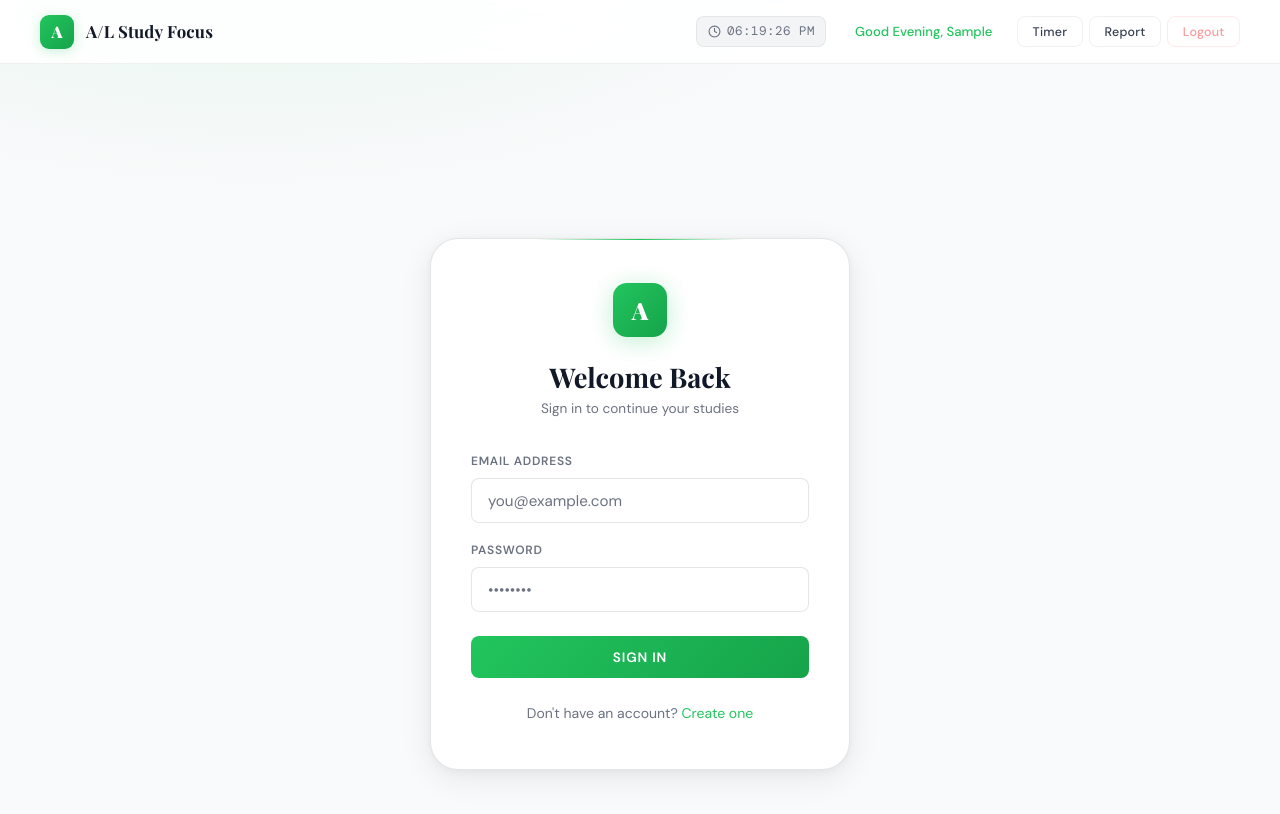
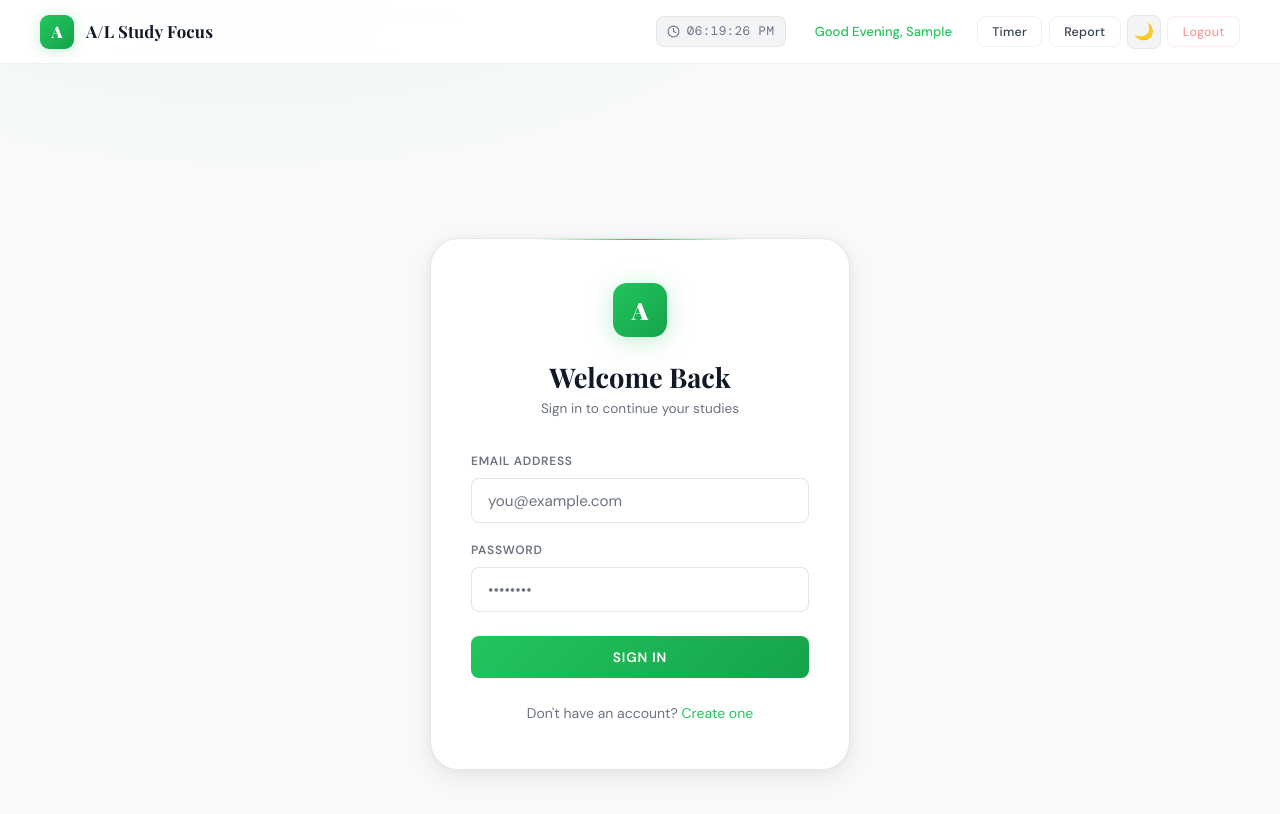
Before and after one commit to nipunnirman/A-L-Study-Focus, a React (Vite) app in the folder frontend/: page /login in a window 1280 px wide. Shown: the top 814 px of the page. Built offline with nearby package versions, Linux system fonts and the light colour scheme; no server answers; sample sign-in values are in the browser's storage.

Commit message:
feat: add dark mode toggle with localStorage persistence

```diff
--- a/frontend/src/App.jsx
+++ b/frontend/src/App.jsx
@@ -21,6 +21,22 @@ const PrivateRoute = ({ children }) => {
 const Navbar = () => {
   const { user, logout } = React.useContext(AuthContext);
   const [currentTime, setCurrentTime] = React.useState(new Date());
+  const [isDark, setIsDark] = React.useState(() => {
+    // Read saved preference on first load
+    const saved = localStorage.getItem('theme');
+    if (saved) return saved === 'dark';
+    // Default: follow system preference
+    return window.matchMedia('(prefers-color-scheme: dark)').matches;
+  });
+
+  React.useEffect(() => {
+    if (isDark) {
+      document.documentElement.classList.add('dark');
+    } else {
+      document.documentElement.classList.remove('dark');
+    }
+    localStorage.setItem('theme', isDark ? 'dark' : 'light');
+  }, [isDark]);
 
   React.useEffect(() => {
     const timer = setInterval(() => setCurrentTime(new Date()), 1000);
@@ -61,6 +77,13 @@ const Navbar = () => {
               </button>
             )}
           </NavLink>
+          <button
+              className="dark-toggle"
+              onClick={() => setIsDark(d => !d)}
+              title={isDark ? 'Switch to Light Mode' : 'Switch to Dark Mode'}
+            >
+              {isDark ? '☀️' : '🌙'}
+            </button>
           <button className="nav-btn nav-btn-logout" onClick={logout}>Logout</button>
         </div>
       )}
--- a/frontend/src/index.css
+++ b/frontend/src/index.css
@@ -1,5 +1,6 @@
 @import url('https://fonts.googleapis.com/css2?family=Playfair+Display:wght@400;700;900&family=DM+Sans:wght@300;400;500;600&family=DM+Mono:wght@400;500&display=swap');
 
+/* ───────────────────────────── LIGHT MODE (default) ───────────────────────────── */
 :root {
   --bg-void: #f9fafb;
   --bg-deep: #ffffff;
@@ -15,6 +16,10 @@
   --gold: #22c55e;
   --gold-light: #4ade80;
   --gold-dim: rgba(34,197,94,0.12);
+  --navbar-bg: rgba(255,255,255,0.9);
+  --shadow-card: 0 8px 32px rgba(0,0,0,0.08), 0 2px 8px rgba(0,0,0,0.04);
+  --progressbar-trail: rgba(0,0,0,0.06);
+
   --bio: #4ade80;
   --physics: #60a5fa;
   --chemistry: #f87171;
@@ -23,7 +28,6 @@
   --radius-md: 14px;
   --radius-lg: 20px;
   --radius-xl: 28px;
-  --shadow-card: 0 8px 32px rgba(0,0,0,0.08), 0 2px 8px rgba(0,0,0,0.04);
 
   font-family: 'DM Sans', system-ui, sans-serif;
   line-height: 1.6;
@@ -36,6 +40,28 @@
   -webkit-font-smoothing: antialiased;
 }
 
+/* ───────────────────────────── DARK MODE ───────────────────────────── */
+:root.dark {
+  --bg-void: #0d1117;
+  --bg-deep: #161b22;
+  --bg-surface: #1c2128;
+  --bg-raised: #21262d;
+  --bg-elevated: #30363d;
+  --border-subtle: rgba(255,255,255,0.06);
+  --border-soft: rgba(255,255,255,0.12);
+  --border-accent: rgba(34,197,94,0.35);
+  --text-primary: #e6edf3;
+  --text-secondary: #adbac7;
+  --text-muted: #768390;
+  --gold: #3fb950;
+  --gold-light: #56d364;
+  --gold-dim: rgba(63,185,80,0.15);
+  --navbar-bg: rgba(22,27,34,0.92);
+  --shadow-card: 0 8px 32px rgba(0,0,0,0.4), 0 2px 8px rgba(0,0,0,0.2);
+  --progressbar-trail: rgba(255,255,255,0.06);
+  color-scheme: dark;
+}
+
 *, *::before, *::after { box-sizing: border-box; margin: 0; padding: 0; }
 
 body {
@@ -44,8 +70,9 @@ body {
   display: flex;
   flex-direction: column;
   background-image:
-    radial-gradient(ellipse 80% 50% at 20% -10%, rgba(34,197,94,0.1) 0%, transparent 60%),
-    radial-gradient(ellipse 60% 40% at 80% 110%, rgba(96,165,250,0.08) 0%, transparent 60%);
+    radial-gradient(ellipse 80% 50% at 20% -10%, rgba(34,197,94,0.08) 0%, transparent 60%),
+    radial-gradient(ellipse 60% 40% at 80% 110%, rgba(96,165,250,0.06) 0%, transparent 60%);
+  transition: background-color 0.3s, color 0.3s;
 }
 
 a { color: var(--gold); text-decoration: none; transition: color 0.2s; }
@@ -57,7 +84,7 @@ h1,h2,h3,h4,h5,h6 { font-family: 'Playfair Display', serif; color: var(--text-pr
 .navbar {
   padding: 0 2.5rem;
   height: 64px;
-  background: rgba(255,255,255,0.9);
+  background: var(--navbar-bg);
   backdrop-filter: blur(24px) saturate(180%);
   border-bottom: 1px solid var(--border-subtle);
   display: flex;
@@ -66,6 +93,7 @@ h1,h2,h3,h4,h5,h6 { font-family: 'Playfair Display', serif; color: var(--text-pr
   position: sticky;
   top: 0;
   z-index: 100;
+  transition: background 0.3s;
 }
 
 .navbar-brand { display: flex; align-items: center; gap: 0.75rem; }
@@ -146,6 +174,32 @@ h1,h2,h3,h4,h5,h6 { font-family: 'Playfair Display', serif; color: var(--text-pr
   background: var(--gold-dim);
   border-color: var(--border-accent);
   color: var(--gold);
+}
+
+/* DARK MODE TOGGLE BUTTON */
+.dark-toggle {
+  width: 34px;
+  height: 34px;
+  padding: 0;
+  display: flex;
+  align-items: center;
+  justify-content: center;
+  border-radius: var(--radius-sm);
+  border: 1px solid var(--border-subtle);
+  background: var(--bg-raised);
+  color: var(--text-muted);
+  cursor: pointer;
+  font-size: 1rem;
+  transition: all 0.2s;
+  text-transform: none;
+  letter-spacing: 0;
+}
+.dark-toggle:hover {
+  background: var(--bg-elevated);
+  color: var(--text-primary);
+  transform: none;
+  box-shadow: none;
+  filter: none;
 }
 
 .nav-btn-logout {
@@ -297,6 +351,7 @@ button:disabled {
   box-shadow: var(--shadow-card);
   position: relative; overflow: hidden;
   animation: slideUp 0.4s ease;
+  transition: background 0.3s, border-color 0.3s;
 }
 
 .timer-card::before {
@@ -393,7 +448,7 @@ button:disabled {
   position: absolute; bottom: -12px; left: 50%;
   transform: translateX(-50%);
   background: var(--pill-color, var(--gold));
-  color: var(--bg-void);
+  color: #fff;
   font-size: 0.65rem; font-weight: 700;
   padding: 0.18rem 0.7rem; border-radius: 20px;
   letter-spacing: 0.1em; text-transform: uppercase;
@@ -500,7 +555,7 @@ button:disabled {
   border: 1px solid var(--border-subtle);
   border-radius: var(--radius-md);
   padding: 1.2rem 1rem; text-align: center;
-  transition: border-color 0.2s;
+  transition: border-color 0.2s, background 0.3s;
 }
 .stat-card:hover { border-color: var(--border-soft); }
 
@@ -532,6 +587,7 @@ button:disabled {
   border-radius: var(--radius-lg);
   padding: 1.5rem;
   box-shadow: var(--shadow-card);
+  transition: background 0.3s;
 }
 
 .legend-pills { display: flex; gap: 0.75rem; flex-wrap: wrap; margin-bottom: 1.25rem; }
@@ -568,5 +624,5 @@ button:disabled {
 
 /* Circular progress */
 .CircularProgressbar-path { stroke-linecap: round; transition: stroke-dashoffset 0.5s ease; }
-.CircularProgressbar-trail { stroke: rgba(0,0,0,0.06) !important; }
+.CircularProgressbar-trail { stroke: var(--progressbar-trail) !important; }
 .CircularProgressbar-text { font-family: 'DM Mono', monospace !important; font-weight: 500; }
```
